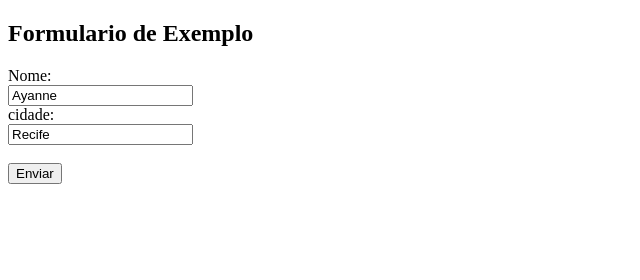
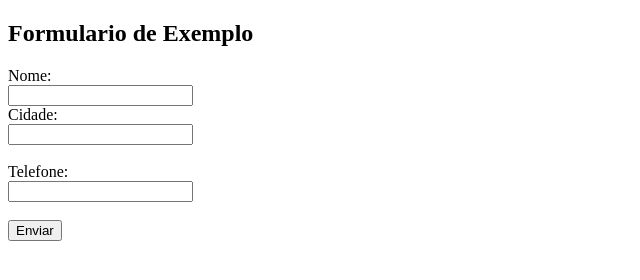
Before and after one commit to AyanneAlvesRodrigues/aula-forms, a plain HTML site: page index.html in a window 1280 px wide. Shown: the whole page, without its empty margins (0-640 px from the left). Drawn offline with Linux system fonts and the light colour scheme.

Commit message:
primeira

```diff
--- a/index.html
+++ b/index.html
@@ -12,9 +12,11 @@
 
 <form action="/action_page.php">
   <label for="nome">Nome:</label><br>
-  <input type="text" id="Nome" name="Nome" value="Ayanne"><br>
-  <label for="cidade">cidade:</label><br>
-  <input type="text" id="cidade" name="cidade" value="Recife"><br><br>
+  <input type="text" id="Nome" name="Nome" value=""><br>
+  <label for="Cidade">Cidade:</label><br>
+  <input type="text" id="Cidade" name="Cidade" value=""><br><br>
+  <label for="Telefone">Telefone:</label><br>
+  <input type="text" id="Telefone" name="Telefone" value=""><br><br>
   <input type="submit" value="Enviar">
 </form>
 
```
